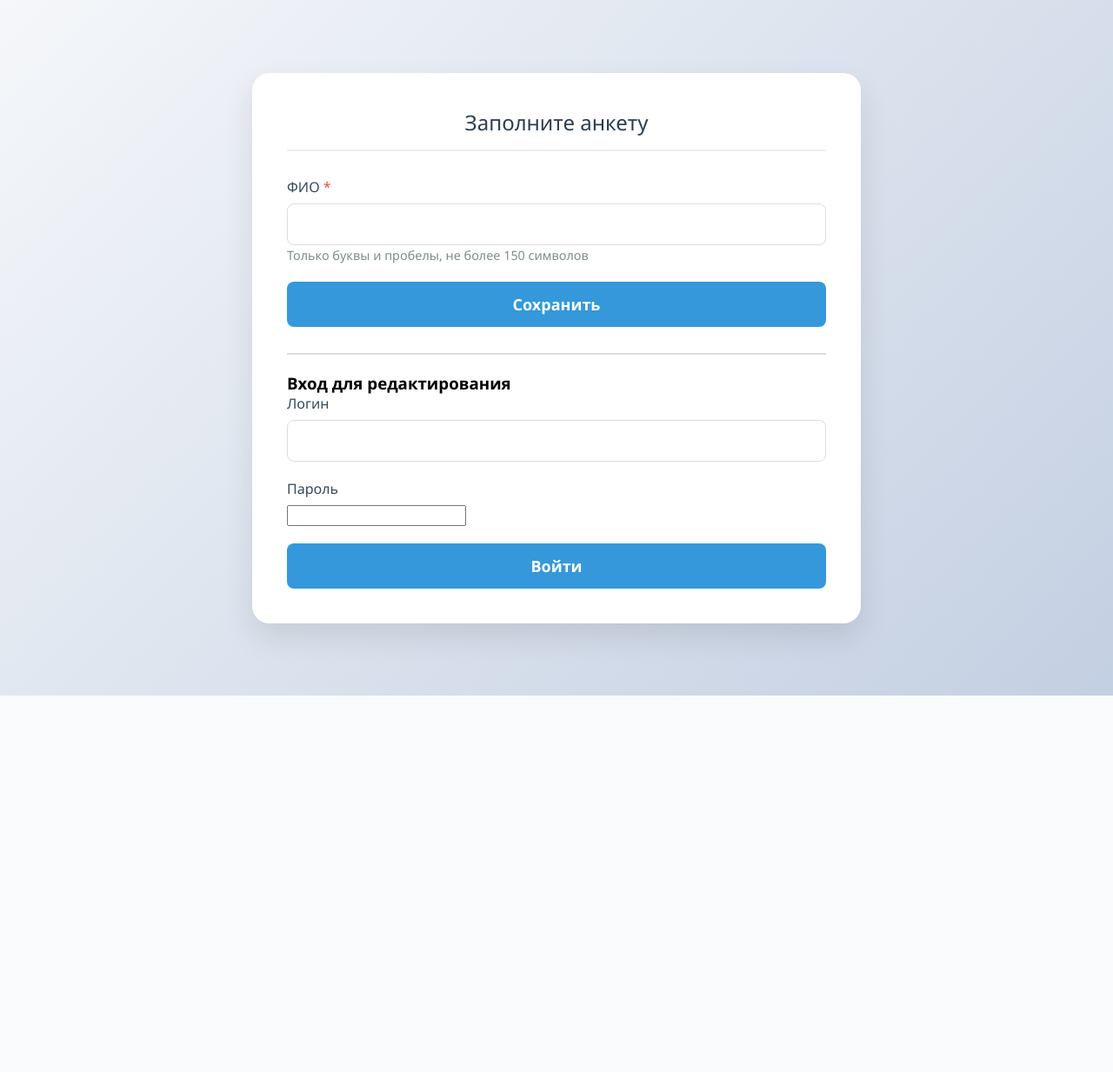
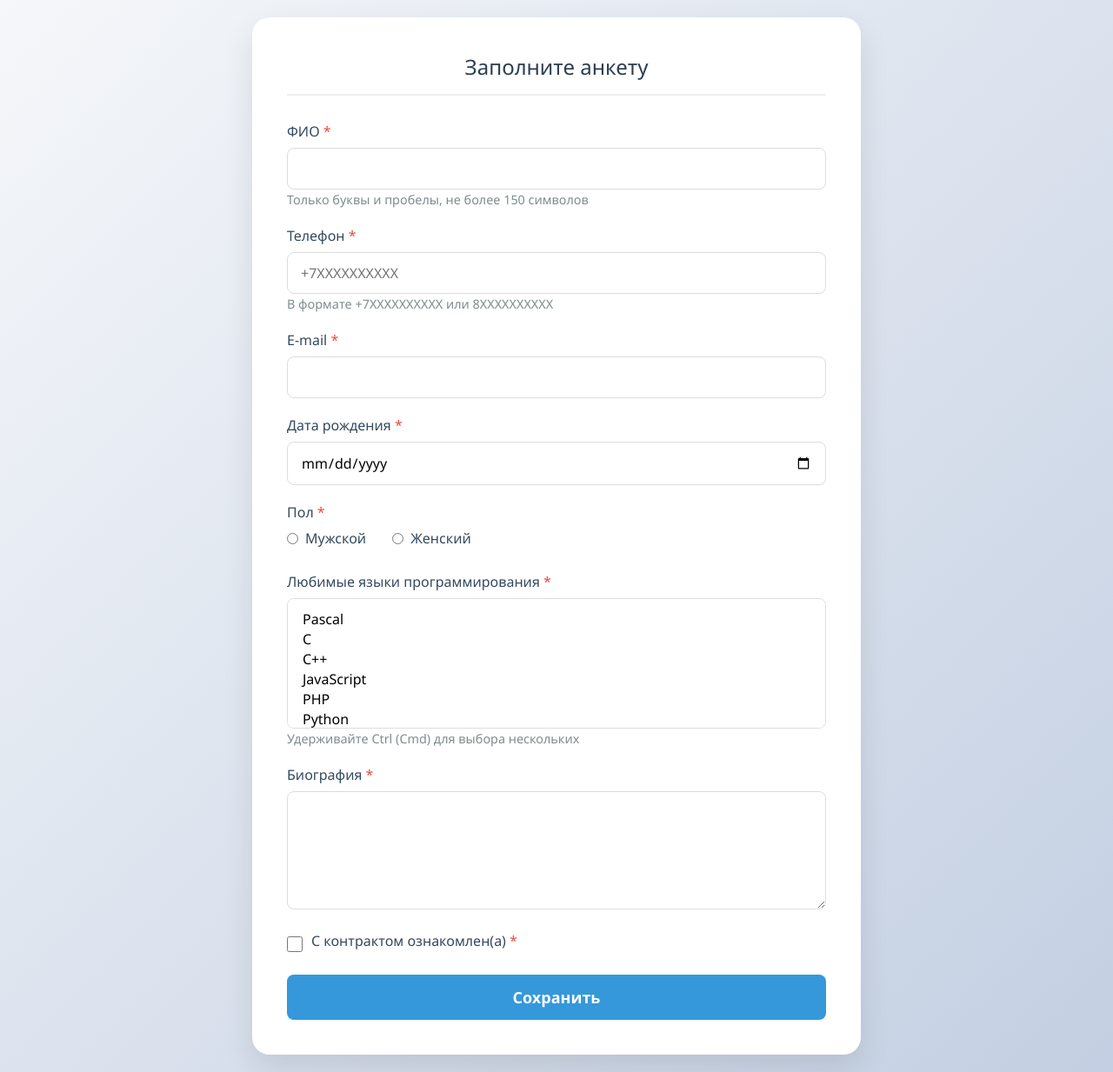
Before and after one commit to kalmx-gpu/task5, a PHP site: page /form.php in a window 1280 px wide. Shown: the whole page at 87% size. Before the commit the page ends 800 px from the top, so only its background shows below. Run offline with PHP 8.4, Linux system fonts and the light colour scheme; data that the repository does not hold is empty.

Commit message:
second commit4

```diff
--- a/form.php
+++ b/form.php
@@ -42,8 +42,7 @@
     <?php endif; ?>
 
     <form action="" method="POST">
-        <!-- ВСЕ ВАШИ ПОЛЯ АНКЕТЫ (скопируйте из вашего текущего form.php) -->
-        <!-- Например: -->
+        <!-- ========= ПОЛЯ АНКЕТЫ (все, как было) ========= -->
         <div class="form-group">
             <label class="required" for="full_name">ФИО</label>
             <input type="text" name="full_name" id="full_name"
@@ -52,12 +51,83 @@
                    maxlength="150" required>
             <small>Только буквы и пробелы, не более 150 символов</small>
         </div>
-        <!-- ... и так все остальные поля (телефон, email, дата, пол, языки, биография, чекбокс) ... -->
+
+        <div class="form-group">
+            <label class="required" for="phone">Телефон</label>
+            <input type="tel" name="phone" id="phone"
+                   class="<?= !empty($errors['phone']) ? 'error' : '' ?>"
+                   value="<?= htmlspecialchars($values['phone'] ?? '') ?>"
+                   placeholder="+7XXXXXXXXXX" required>
+            <small>В формате +7XXXXXXXXXX или 8XXXXXXXXXX</small>
+        </div>
+
+        <div class="form-group">
+            <label class="required" for="email">E-mail</label>
+            <input type="email" name="email" id="email"
+                   class="<?= !empty($errors['email']) ? 'error' : '' ?>"
+                   value="<?= htmlspecialchars($values['email'] ?? '') ?>" required>
+        </div>
+
+        <div class="form-group">
+            <label class="required" for="birth_date">Дата рождения</label>
+            <input type="date" name="birth_date" id="birth_date"
+                   class="<?= !empty($errors['birth_date']) ? 'error' : '' ?>"
+                   value="<?= htmlspecialchars($values['birth_date'] ?? '') ?>" required>
+        </div>
+
+        <div class="form-group">
+            <label class="required">Пол</label>
+            <div class="radio-group">
+                <label>
+                    <input type="radio" name="gender" value="male"
+                           <?= (isset($values['gender']) && $values['gender'] == 'male') ? 'checked' : '' ?> required>
+                    Мужской
+                </label>
+                <label>
+                    <input type="radio" name="gender" value="female"
+                           <?= (isset($values['gender']) && $values['gender'] == 'female') ? 'checked' : '' ?> required>
+                    Женский
+                </label>
+            </div>
+        </div>
+
+        <div class="form-group">
+            <label class="required" for="languages">Любимые языки программирования</label>
+            <select name="languages[]" id="languages" multiple
+                    class="<?= !empty($errors['languages']) ? 'error' : '' ?>" required>
+                <?php
+                $all_languages = ['Pascal','C','C++','JavaScript','PHP','Python','Java','Haskell','Clojure','Prolog','Scala','Go'];
+                $selected_langs = $values['languages'] ?? [];
+                foreach ($all_languages as $lang) {
+                    $selected = in_array($lang, $selected_langs) ? 'selected' : '';
+                    echo "<option value=\"" . htmlspecialchars($lang) . "\" $selected>"
+                        . htmlspecialchars($lang) . "</option>";
+                }
+                ?>
+            </select>
+            <small>Удерживайте Ctrl (Cmd) для выбора нескольких</small>
+        </div>
+
+        <div class="form-group">
+            <label class="required" for="bio">Биография</label>
+            <textarea name="bio" id="bio" rows="5"
+                      class="<?= !empty($errors['bio']) ? 'error' : '' ?>" required><?=
+                htmlspecialchars($values['bio'] ?? '')
+            ?></textarea>
+        </div>
+
+        <div class="form-group checkbox-group">
+            <input type="checkbox" name="contract_agreed" id="contract" value="1"
+                   class="<?= !empty($errors['contract_agreed']) ? 'error' : '' ?>"
+                   <?= isset($values['contract_agreed']) && $values['contract_agreed'] == '1' ? 'checked' : '' ?> required>
+            <label for="contract" class="required">С контрактом ознакомлен(а)</label>
+        </div>
 
         <button type="submit" name="submit_application">Сохранить</button>
     </form>
 
-    <?php if (empty($_SESSION['login'])): ?>
+    <!-- Форма входа показывается ТОЛЬКО если есть куки логина/пароля (анкета уже сохранена) И пользователь не авторизован -->
+    <?php if (empty($_SESSION['login']) && !empty($_COOKIE['login']) && !empty($_COOKIE['pass'])): ?>
         <div class="login-form">
             <h3>Вход для редактирования</h3>
             <?php if ($loginError): ?>
```
